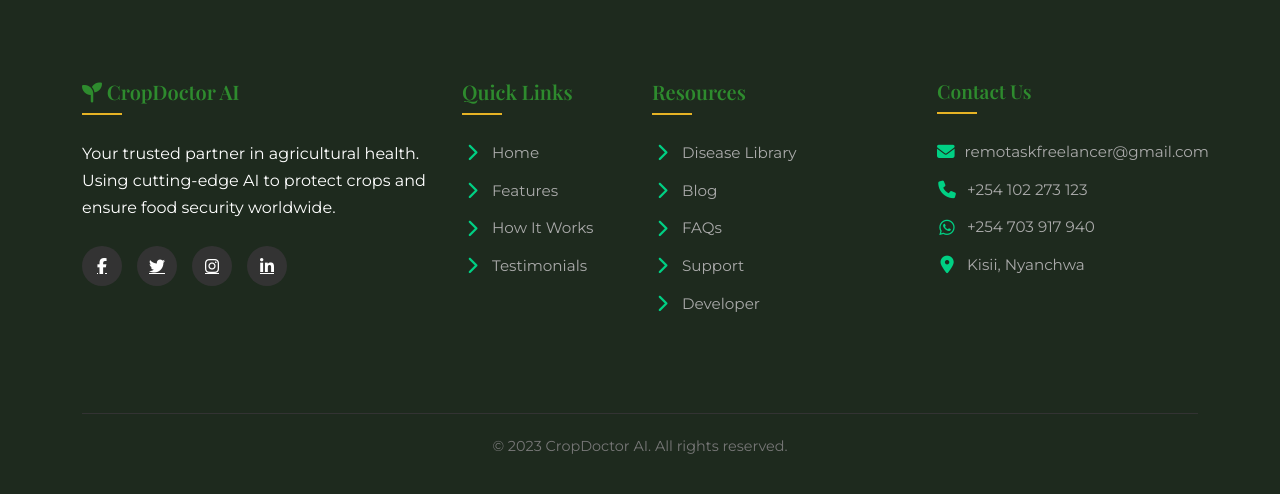
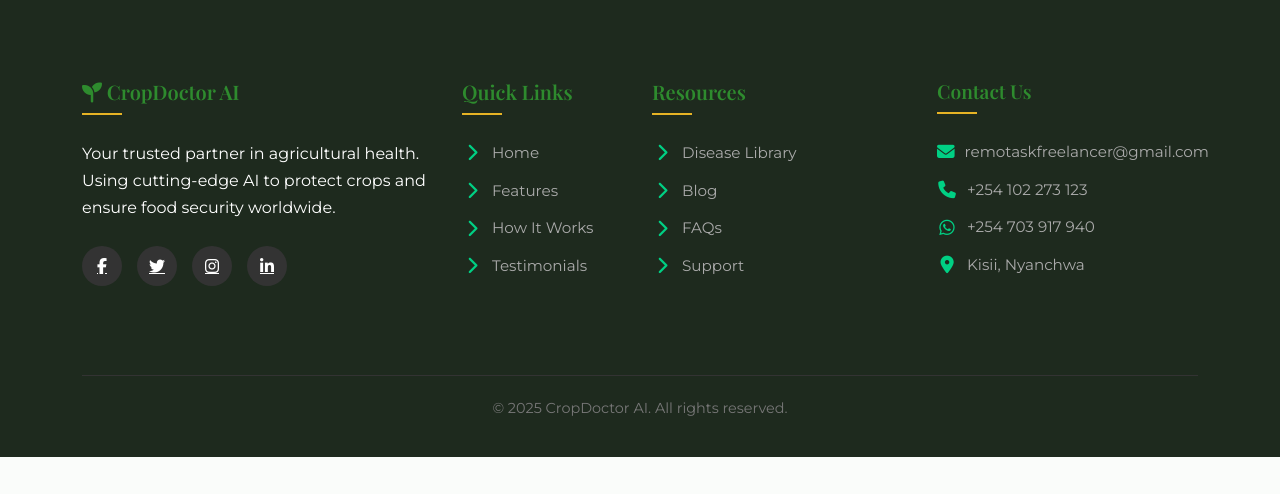
Before and after one commit to SystemDeveloper11/cropdoctor-ai, a PHP site: page / in a window 1280 px wide. Shown: the part 5304-5798 px from the top of the page. After the commit the page ends 5761 px from the top, so only its background shows below. Run offline with PHP 8.4, Linux system fonts and the light colour scheme.

Commit message:
Update index.php

```diff
--- a/index.php
+++ b/index.php
@@ -1607,7 +1607,7 @@
                         <li><a href="#"><i class="fas fa-chevron-right"></i> Blog</a></li>
                         <li><a href="#"><i class="fas fa-chevron-right"></i> FAQs</a></li>
                         <li><a href="./pages/support.php"><i class="fas fa-chevron-right"></i> Support</a></li>
-                        <li><a href="./pages/dev.php"><i class="fas fa-chevron-right"></i> Developer</a></li>
+                       <!-- <li><a href="./pages/dev.php"><i class="fas fa-chevron-right"></i> Developer</a></li>-->
                     </ul>
                 </div>
 
@@ -1624,7 +1624,7 @@
 
             </div>
             <div class="copyright">
-                <p>&copy; 2023 CropDoctor AI. All rights reserved.</p>
+                <p>&copy; 2025 CropDoctor AI. All rights reserved.</p>
             </div>
         </div>
     </footer>
```
